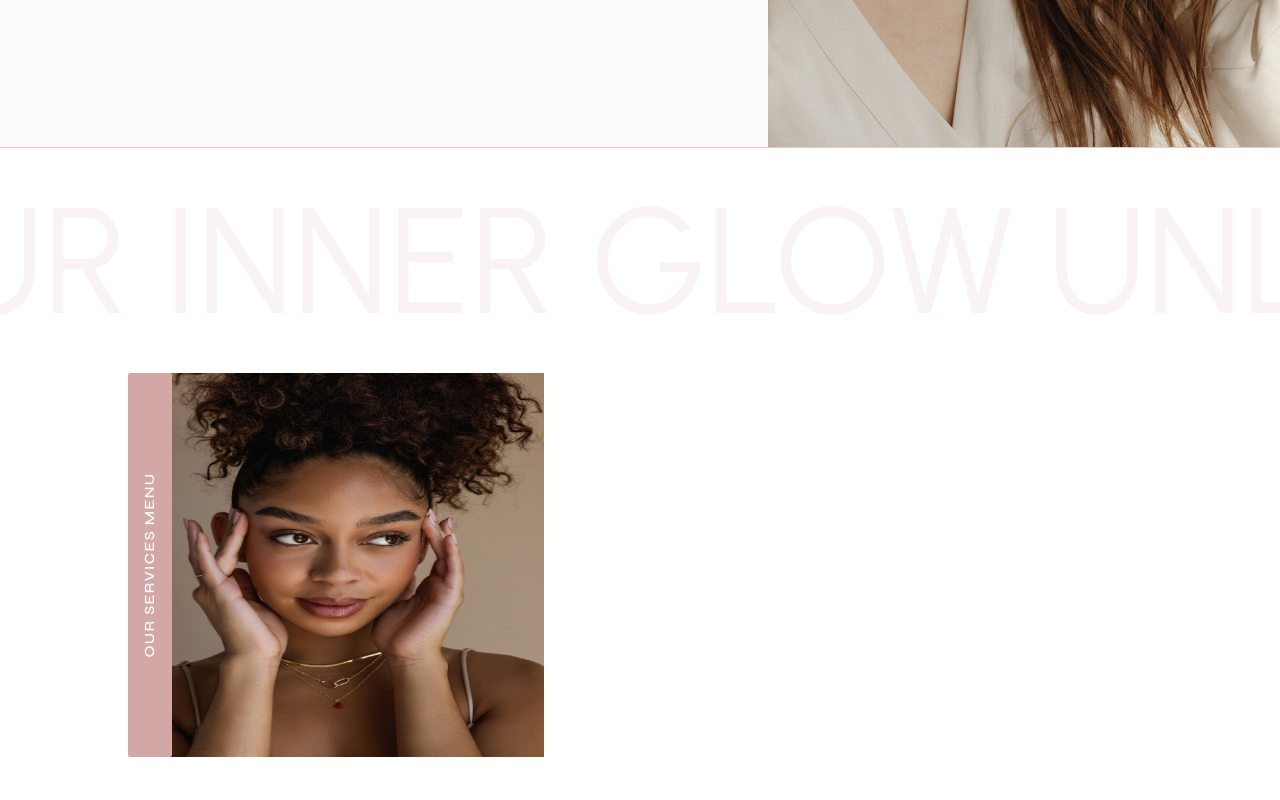
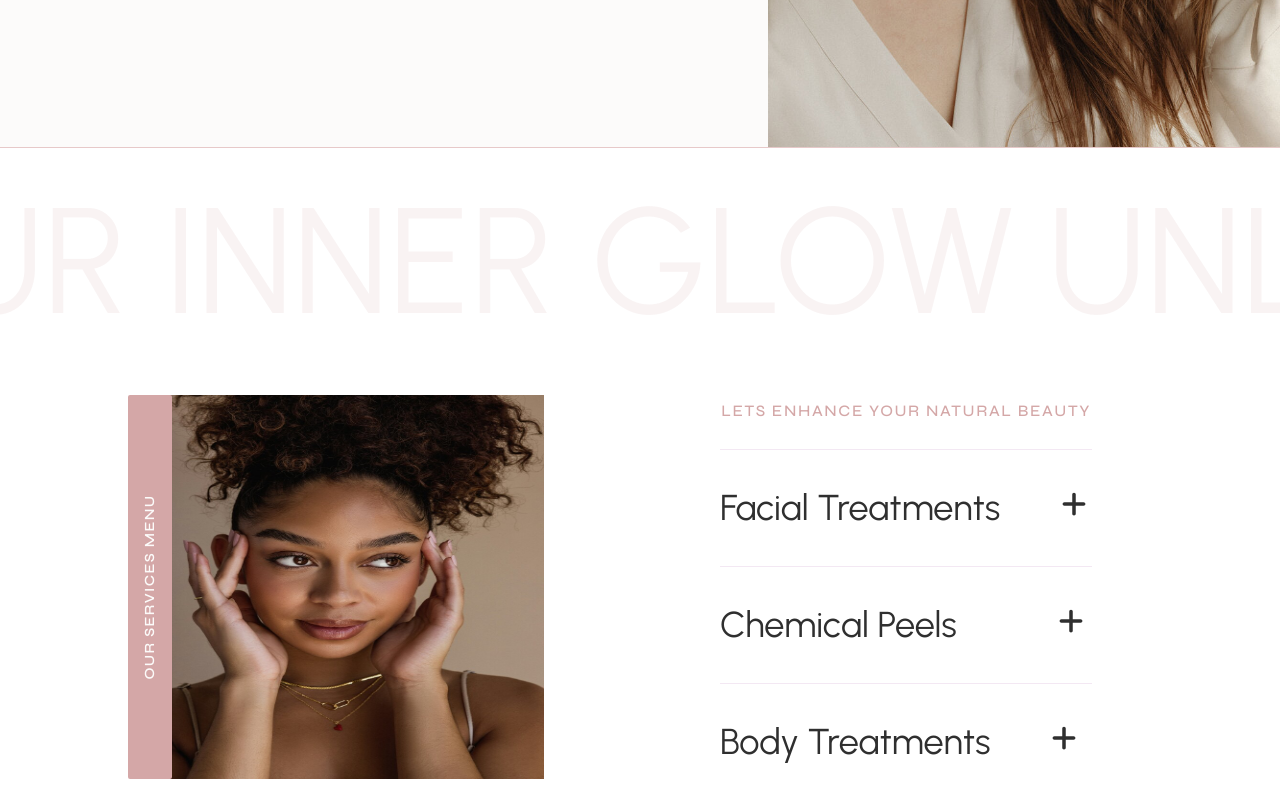
Before and after one commit to ABIGAILMOJUME/Navia-skin, a React (Vite) app: page / in a window 1280 px wide. Shown: the part 749-1549 px from the top of the page. Before the commit the page ends 1506 px from the top, so only its background shows below. Built offline with nearby package versions, Linux system fonts and the light colour scheme.

Commit message:
servicemenu done

```diff
--- a/src/Components/Servicesmenu.jsx
+++ b/src/Components/Servicesmenu.jsx
@@ -1,5 +1,5 @@
 import afrowoman from '../Images/afro woman.jpg'
-
+import { FaPlus } from "react-icons/fa6";
 import React from 'react'
 
 const Servicesmenu = () => {
@@ -12,6 +12,14 @@ const Servicesmenu = () => {
             <img className='flex w-screen md:h-96 md:w-80 md:ml-32 lg:h-96 lg:w-96 lg:ml-40' src={afrowoman} alt="afro" />
         </div>
         </div>
+
+        <div className='md:ml-44'>
+            <h4 className='text-one text-center border-b border-pink-one py-6'>LETS ENHANCE YOUR NATURAL BEAUTY </h4>
+            <h4 className='flex transition ease-in-out delay-500 font-urbanist text-center md:text-left text-4xl leading-5 md:leading-9 text-grey-two hover:text-pink-three py-10 border-b border-pink-one'>Facial Treatments <a href=""></a><FaPlus className='ml-14 pb-2'/></h4>
+            <h4 className='flex transition ease-in-out delay-500 font-urbanist text-center md:text-left text-4xl leading-5 md:leading-9 text-grey-two hover:text-pink-three py-10 border-b border-pink-one'>Chemical Peels <a href=""></a><FaPlus className='ml-24 pb-2' /></h4>
+            <h4 className='flex transition ease-in-out delay-500 font-urbanist text-center md:text-left text-4xl leading-5 md:leading-9 text-grey-two hover:text-pink-three py-10'>Body Treatments <a href=""></a><FaPlus className='ml-14 pb-2'/></h4>
+
+        </div>
 </div>
 
 
```
